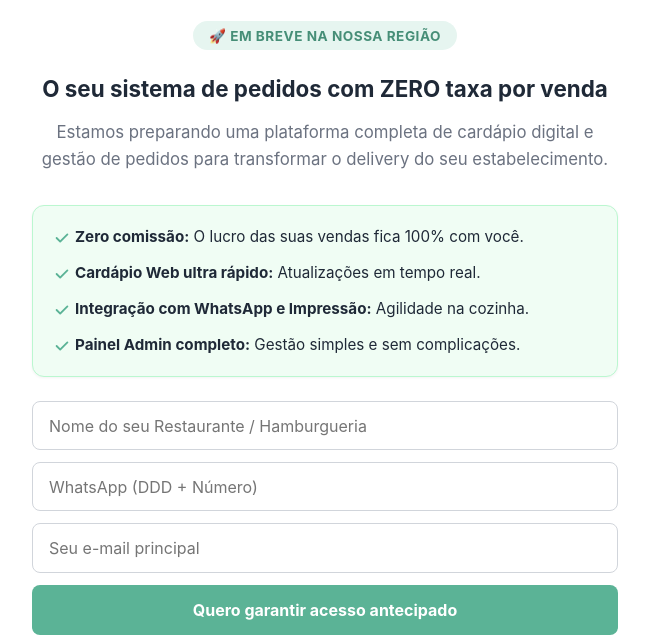
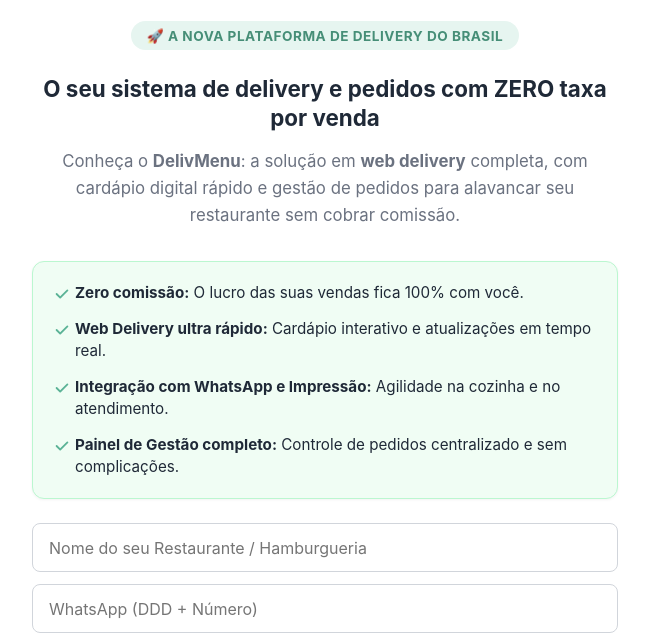
Before and after one commit to delivmenu/delivmenu-landing-page, a plain HTML site: page index.html in a window 1280 px wide. Shown: the part 134-776 px from the top of the page, without its empty margins (315-964 px from the left). Drawn offline with Linux system fonts and the light colour scheme.

Commit message:
update meta tags

```diff
--- a/index.html
+++ b/index.html
@@ -4,15 +4,17 @@
     <meta charset="UTF-8" />
     <meta name="viewport" content="width=device-width, initial-scale=1.0" />
 
-    <title>DelivMenu | Cardápio Digital e Sistema de Pedidos Zero Taxa</title>
+    <title>
+      DelivMenu | Sistema de Delivery e Pedidos, Cardápio Digital Zero Taxa
+    </title>
 
     <meta
       name="description"
-      content="Aumente o lucro do seu restaurante com o DelivMenu. Cardápio web ultra rápido, integração com WhatsApp e ZERO taxa por venda. Faça seu pré-cadastro!"
+      content="O melhor sistema de delivery e pedidos do Brasil com ZERO taxa por venda. Cardápio web delivery, plataforma para restaurantes e integração com WhatsApp."
     />
     <meta
       name="keywords"
-      content="cardápio digital, sistema de pedidos, delivery zero taxa, cardápio whatsapp, sistema para restaurante, gestão de pedidos, piracicaba"
+      content="sistema de delivery e pedidos, web delivery, cardápio digital, cardápio web, sistema para delivery, sistema para restaurante, plataforma de pedidos online, delivery zero taxa, cardápio whatsapp, software para delivery, gestão de pedidos"
     />
     <meta name="author" content="DelivMenu" />
     <meta name="robots" content="index, follow" />
@@ -30,11 +32,11 @@
     <meta property="og:url" content="https://delivmenu.com.br/" />
     <meta
       property="og:title"
-      content="DelivMenu | Cardápio Digital com ZERO taxa por venda"
+      content="DelivMenu | Sistema de Delivery e Pedidos Zero Taxa"
     />
     <meta
       property="og:description"
-      content="Plataforma completa de cardápio digital e gestão de pedidos para transformar o delivery do seu estabelecimento sem cobrar comissão."
+      content="Plataforma completa de web delivery, cardápio digital e gestão de pedidos sem comissão por venda para todo o Brasil."
     />
     <meta
       property="og:image"
@@ -49,11 +51,11 @@
     <meta name="twitter:card" content="summary_large_image" />
     <meta
       name="twitter:title"
-      content="DelivMenu | Cardápio Digital Zero Taxa"
+      content="DelivMenu | Sistema de Delivery e Pedidos Zero Taxa"
     />
     <meta
       name="twitter:description"
-      content="Plataforma de cardápio digital e gestão de pedidos sem comissão por venda."
+      content="Plataforma web delivery e sistema de gestão de pedidos sem cobrança de comissão."
     />
     <meta
       name="twitter:image"
@@ -73,7 +75,7 @@
           "price": "0.00",
           "priceCurrency": "BRL"
         },
-        "description": "Plataforma de cardápio digital e gestão de pedidos sem comissão por venda para restaurantes e estabelecimentos comerciais.",
+        "description": "Sistema de delivery e pedidos, web delivery, cardápio digital e plataforma de pedidos online sem cobrança de taxas por venda para estabelecimentos de todo o Brasil.",
         "url": "https://delivmenu.com.br/"
       }
     </script>
@@ -81,16 +83,20 @@
   <body>
     <main class="container">
       <div class="logo-container">
-        <img src="assets/logo.png" alt="DelivMenu" />
+        <img
+          src="assets/logo.png"
+          alt="DelivMenu - Sistema de Delivery e Pedidos"
+        />
       </div>
 
-      <div class="badge">🚀 Em Breve na Nossa Região</div>
+      <div class="badge">🚀 A Nova Plataforma de Delivery do Brasil</div>
 
-      <h1>O seu sistema de pedidos com ZERO taxa por venda</h1>
+      <h1>O seu sistema de delivery e pedidos com ZERO taxa por venda</h1>
 
       <p class="subtitle">
-        Estamos preparando uma plataforma completa de cardápio digital e gestão
-        de pedidos para transformar o delivery do seu estabelecimento.
+        Conheça o <strong>DelivMenu</strong>: a solução em
+        <strong>web delivery</strong> completa, com cardápio digital rápido e
+        gestão de pedidos para alavancar seu restaurante sem cobrar comissão.
       </p>
 
       <div class="features-list">
@@ -129,8 +135,8 @@
             />
           </svg>
           <div class="feature-text">
-            <strong>Cardápio Web ultra rápido:</strong> Atualizações em tempo
-            real.
+            <strong>Web Delivery ultra rápido:</strong> Cardápio interativo e
+            atualizações em tempo real.
           </div>
         </div>
 
@@ -150,7 +156,7 @@
           </svg>
           <div class="feature-text">
             <strong>Integração com WhatsApp e Impressão:</strong> Agilidade na
-            cozinha.
+            cozinha e no atendimento.
           </div>
         </div>
 
@@ -169,8 +175,8 @@
             />
           </svg>
           <div class="feature-text">
-            <strong>Painel Admin completo:</strong> Gestão simples e sem
-            complicações.
+            <strong>Painel de Gestão completo:</strong> Controle de pedidos
+            centralizado e sem complicações.
           </div>
         </div>
       </div>
```
